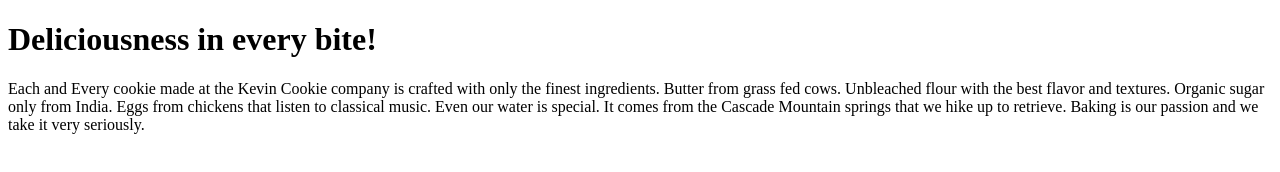
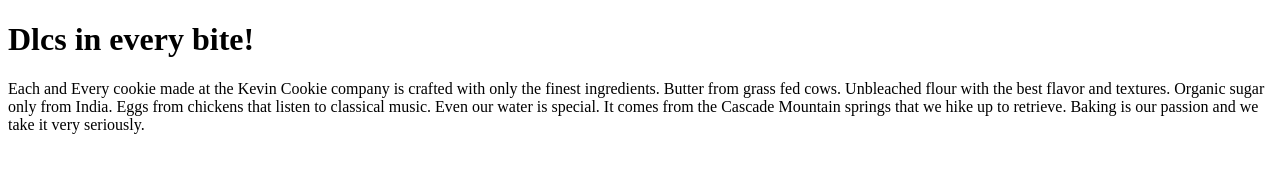
Before and after one commit to Ansar-Iqbal/PWSO, a plain HTML site: page index.htm in a window 1280 px wide. Drawn offline with Linux system fonts and the light colour scheme.

Commit message:
change index file content of main directory

```diff
--- a/index.htm
+++ b/index.htm
@@ -2,7 +2,7 @@
 <html>
 <body>
 
-<h1>Deliciousness in every bite!</h1>
+<h1>Dlcs in every bite!</h1>
 <p>Each and Every cookie made at the Kevin Cookie company is crafted with only the finest ingredients. Butter from grass fed cows. Unbleached flour with the best flavor and textures. Organic sugar only from India. Eggs from chickens that listen to classical music. Even our water is special. It comes from the Cascade Mountain springs that we hike up to retrieve. Baking is our passion and we take it very seriously.</p>
 
 </body>
```
